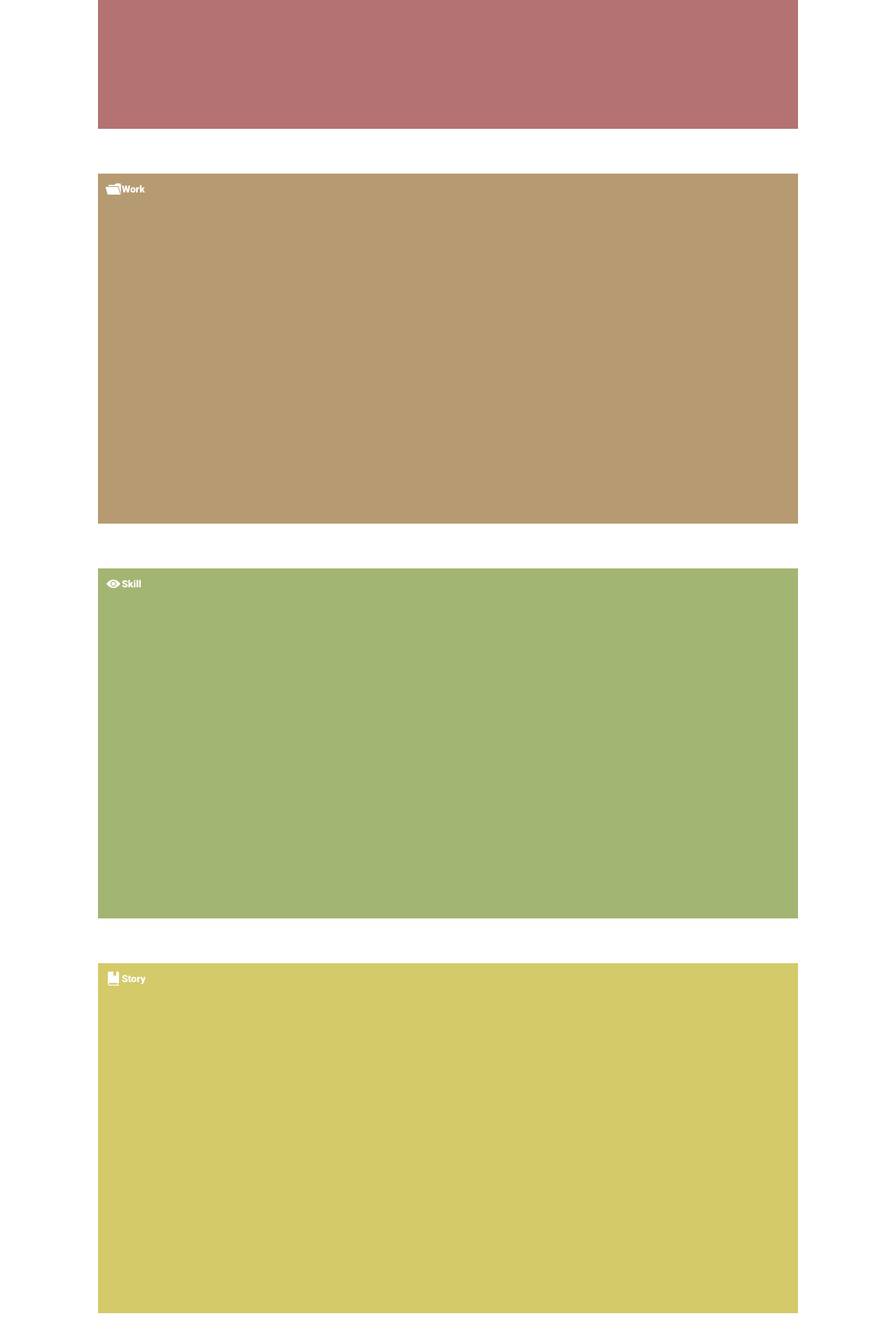
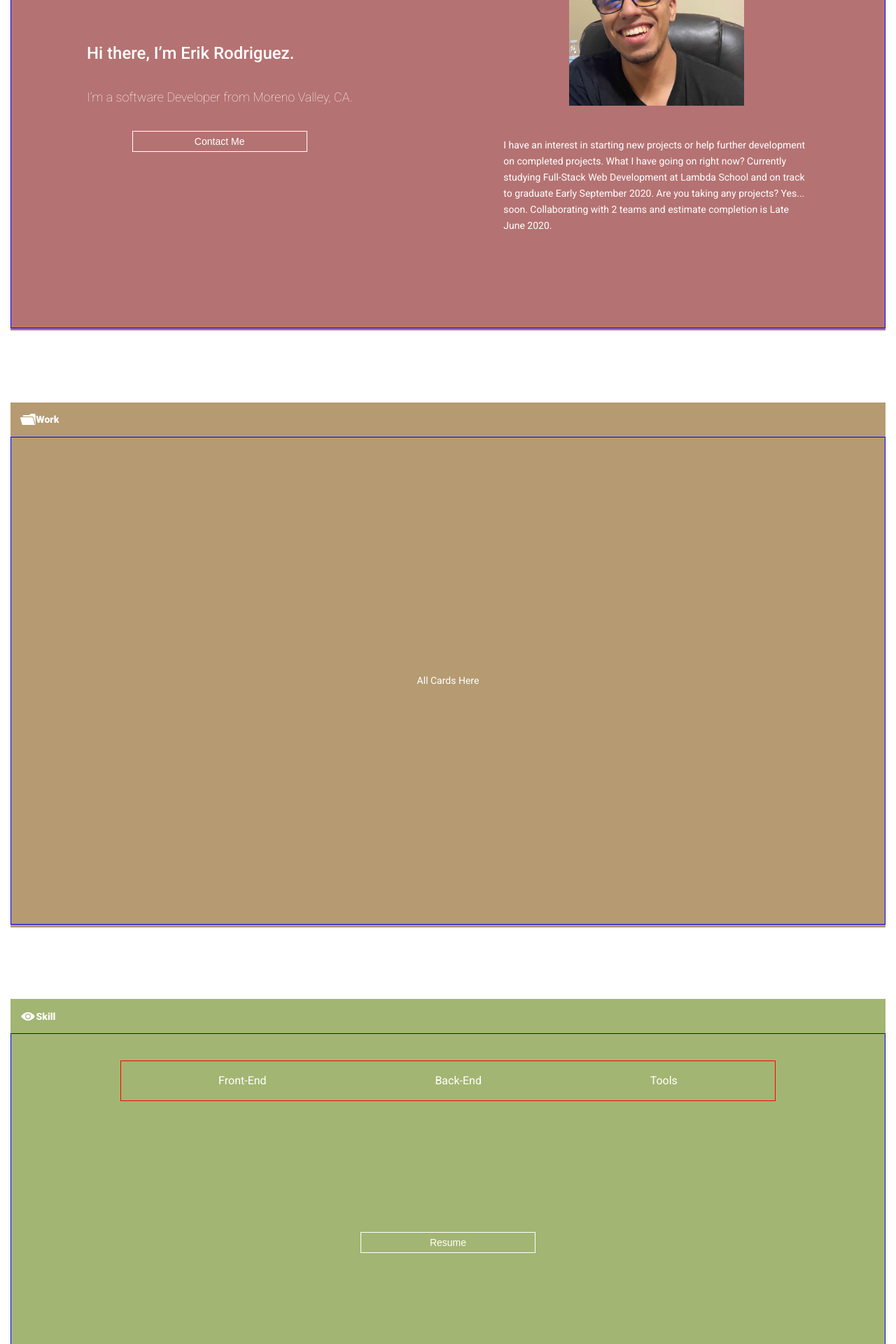
Before and after one commit to ErikRodriguez-webdev/port, a React (Create React App) app in the folder portfolio/: page / in a window 1280 px wide. Shown: the part 380-2300 px from the top of the page at 70% size. Built offline with nearby package versions, Linux system fonts and the light colour scheme.

Commit message:
Added basic structures to all components and styles home contact component

```diff
--- a/portfolio/src/App.css
+++ b/portfolio/src/App.css
@@ -44,6 +44,7 @@ h3 {
 p {
   font-size: 1.4rem;
   font-style: normal;
+  font-weight: normal;
   line-height: 23px;
 }
 
@@ -67,7 +68,7 @@ p {
   text-decoration: none;
   transition: all 0.3s ease;
   width: 100%;
-  padding: 0.25%;
+  padding: 1%;
 }
 
 .allLinks:hover {
@@ -86,7 +87,8 @@ nav {
   align-items: center;
   box-shadow: 5px 5px 20px black;
   margin: 1.5% auto;
-  width: 75%;
+  padding: 0.25%;
+  width: 50%;
   z-index: 1;
   position: fixed;
 }
@@ -106,60 +108,191 @@ footer {
 
 /* Home.js */
 #home {
-  padding-top: 5%;
+  padding-top: 8%;
 }
 
 .homeMainBox {
   margin: 0 auto;
   background: #b57272;
-  width: 1000px;
-  height: 500px;
+  width: 1250px;
+  height: 750px;
+}
+
+.homeContent {
+  border: 1px solid blue;
+  width: 100%;
+  height: 93%;
+  display: flex;
+  justify-content: space-around;
+  align-items: center;
+}
+
+.myself {
+  width: 250px;
+  margin: 0 auto;
+}
+
+.homeContactBtn {
+  display: flex;
+  justify-content: center;
+  align-items: center;
+  margin-top: 10%;
+}
+
+.homeContactBtn button {
+  color: #ffffff;
+  border: 1px solid #ffffff;
+  background: none;
+  width: 250px;
+  height: 30px;
+  cursor: pointer;
+  font-style: normal;
+  font-weight: normal;
+  font-size: 1.4rem;
+  line-height: 16px;
+}
+
+.homeContentLeft h1 {
+  margin-top: 10%;
+}
+
+.homeContentLeft h2 {
+  margin-top: 10%;
+}
+
+.homeContentRight {
+  width: 35%;
+}
+
+.homeContentRight p {
+  margin-top: 10%;
 }
 
 /* Work.js */
 #work {
-  padding-top: 5%;
+  padding-top: 8%;
 }
 
 .workMainBox {
   margin: 0 auto;
   background: #b59a72;
-  width: 1000px;
-  height: 500px;
+  width: 1250px;
+  height: 750px;
+}
+
+.workContent {
+  border: 1px solid blue;
+  width: 100%;
+  height: 93%;
+  display: flex;
+  justify-content: space-around;
+  align-items: center;
 }
 
 /* Skill.js */
 #skill {
-  padding-top: 5%;
+  padding-top: 8%;
 }
 
 .skillMainBox {
   margin: 0 auto;
   background: #a3b572;
-  width: 1000px;
-  height: 500px;
+  width: 1250px;
+  height: 750px;
+}
+
+.skillContent {
+  border: 1px solid blue;
+  width: 100%;
+  height: 93%;
+}
+
+.skillNavPlacement {
+  display: flex;
+  justify-content: center;
+}
+
+.skillNav {
+  margin: 3% 0% 5% 0%;
+  padding: 1.5%;
+  width: 75%;
+  border: 1px solid red;
+  display: flex;
+  justify-content: space-around;
+  align-items: center;
+}
+
+.skillNav div {
+  font-style: normal;
+  font-weight: normal;
+  font-size: 1.6rem;
+  line-height: 19px;
+}
+
+.skillResumeBtn {
+  display: flex;
+  justify-content: center;
+  margin-top: 10%;
+}
+
+.skillResumeBtn button {
+  color: #ffffff;
+  border: 1px solid #ffffff;
+  background: none;
+  width: 250px;
+  height: 30px;
+  cursor: pointer;
+  font-style: normal;
+  font-weight: normal;
+  font-size: 1.4rem;
+  line-height: 16px;
 }
 
 /* Story.js */
 #story {
-  padding-top: 5%;
+  padding-top: 8%;
 }
 
 .storyMainBox {
   margin: 0 auto;
   background: #d5ca69;
-  width: 1000px;
-  height: 500px;
+  width: 1250px;
+  height: 750px;
+}
+
+.storyContent {
+  border: 1px solid blue;
+  width: 100%;
+  height: 93%;
 }
 
 /* Contact.js */
 #contact {
-  padding-top: 5%;
+  padding-top: 8%;
 }
 
 .contactMainBox {
   margin: 0 auto;
   background: #72a5b5;
-  width: 1000px;
-  height: 500px;
+  width: 1250px;
+  height: 750px;
 }
+
+.contactContent {
+  border: 1px solid blue;
+  width: 100%;
+  height: 93%;
+  display: flex;
+  justify-content: center;
+  align-items: center;
+  flex-direction: column;
+}
+
+.contactInfoPlacement {
+  border: 1px solid red;
+  margin: 1.5%;
+  width: 500px;
+  height: 50px;
+
+  background: #8e8e8e;
+}
--- a/portfolio/src/components/Contact.js
+++ b/portfolio/src/components/Contact.js
@@ -10,6 +10,18 @@ const Contact = () => {
           <img src={ContactIcon} alt="phone" />
           <h3>Contact</h3>
         </div>
+
+        <div className="contactContent">
+          <div className="contactInfoPlacement">
+            <div>test</div>
+          </div>
+          <div className="contactInfoPlacement">
+            <div>test</div>
+          </div>
+          <div className="contactInfoPlacement">
+            <div>test</div>
+          </div>
+        </div>
       </div>
     </section>
   );
--- a/portfolio/src/components/Home.js
+++ b/portfolio/src/components/Home.js
@@ -1,5 +1,6 @@
 import React from "react";
 import HomeIcon from "../img/home-icon.png";
+import Portrait from "../img/portrait-myself.JPG";
 import "../App.css";
 
 const Home = () => {
@@ -10,6 +11,30 @@ const Home = () => {
           <img src={HomeIcon} alt="home" />
           <h3>Home</h3>
         </div>
+
+        <div className="homeContent">
+          <div className="homeContentLeft">
+            <h1>Hi there, I’m Erik Rodriguez.</h1>
+            <h2>I’m a software Developer from Moreno Valley, CA.</h2>
+            <div className="homeContactBtn">
+              <button>Contact Me</button>
+            </div>
+          </div>
+
+          <div className="homeContentRight">
+            <div className="myself">
+              <img src={Portrait} alt="portrait" />
+            </div>
+            <p>
+              I have an interest in starting new projects or help further
+              development on completed projects. What I have going on right now?
+              Currently studying Full-Stack Web Development at Lambda School and
+              on track to graduate Early September 2020. Are you taking any
+              projects? Yes... soon. Collaborating with 2 teams and estimate
+              completion is Late June 2020.
+            </p>
+          </div>
+        </div>
       </div>
     </section>
   );
--- a/portfolio/src/components/Skill.js
+++ b/portfolio/src/components/Skill.js
@@ -10,6 +10,20 @@ const Skill = () => {
           <img src={SkillIcon} alt="eye" />
           <h3>Skill</h3>
         </div>
+
+        <div className="skillContent">
+          <div className="skillNavPlacement">
+            <div className="skillNav">
+              <div>Front-End</div>
+              <div>Back-End</div>
+              <div>Tools</div>
+            </div>
+          </div>
+
+          <div className="skillResumeBtn">
+            <button>Resume</button>
+          </div>
+        </div>
       </div>
     </section>
   );
--- a/portfolio/src/components/Story.js
+++ b/portfolio/src/components/Story.js
@@ -10,6 +10,10 @@ const Story = () => {
           <img src={StoryIcon} alt="book" />
           <h3>Story</h3>
         </div>
+
+        <div className="storyContent">
+          <p>Content</p>
+        </div>
       </div>
     </section>
   );
--- a/portfolio/src/components/Work.js
+++ b/portfolio/src/components/Work.js
@@ -10,6 +10,10 @@ const Work = () => {
           <img src={WorkIcon} alt="folder" />
           <h3>Work</h3>
         </div>
+
+        <div className="workContent">
+          <p>All Cards Here</p>
+        </div>
       </div>
     </section>
   );
```
Also changed, not shown: portfolio/src/img/portrait-myself.JPG (added).
